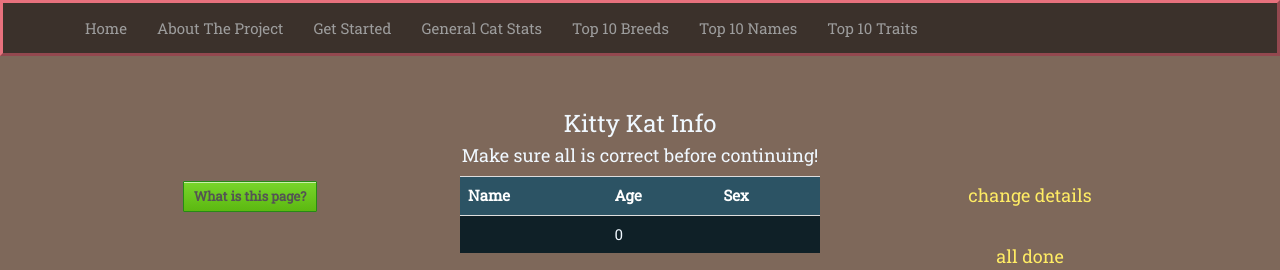
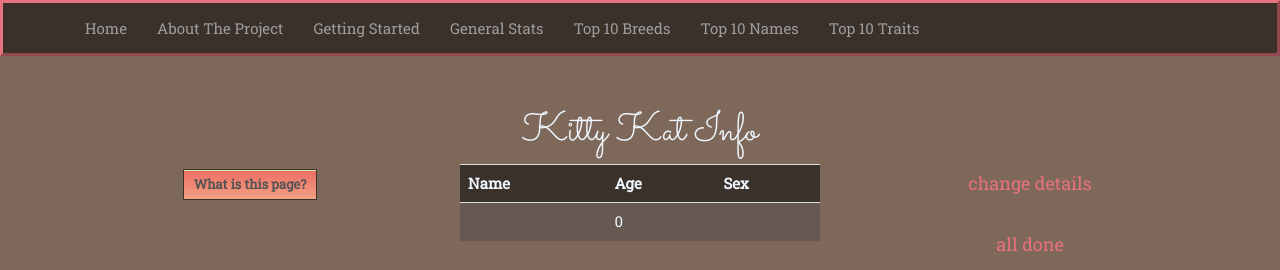
Before and after one commit to Victoria-Rhine/The-Cat-Project, an ASP.NET MVC app: page /Cats/Details in a window 1280 px wide. Shown: the top 270 px of the page. Run offline with ASP.NET Core 8 and stand-ins for ASP.NET MVC 5, Linux system fonts and the light colour scheme; the project's own start-up code is not run, and a stand-in starts its controllers and pages; some libraries are stand-ins or nearby versions.

Commit message:
Restyled Cat Details page

```diff
--- a/TheCatProject/Content/Site.css
+++ b/TheCatProject/Content/Site.css
@@ -14,6 +14,11 @@ body {
 #title {
     font-family: Sacramento;
     font-size: 50px;
+}
+
+#pageheaders {
+    font-family: Sacramento;
+    font-size: 40px;
 }
 
 #homeform {
@@ -36,6 +41,7 @@ body {
 .boxes {
     background-color: grey;
     margin-top: 10px;
+    outline-width: 0;
 }
 
 /* Set padding to keep content from hitting the edges */
@@ -64,7 +70,7 @@ div {
 
 /* unvisited link */
 a:link {
-    color: #ffec64;
+    color: #E7717D;
 }
 
 /* visited link */
@@ -74,20 +80,20 @@ a:visited {
 
 /* mouse over link */
 a:hover {
-    color: darkslategray;
+    color: #ffec64;
 }
 
 /* selected link */
 a:active {
-    color: #ffec64;
+    color: #E7717D;
 }
 
 .myButton {
     box-shadow: inset 0px 1px 0px 0px #caefab;
-    background: linear-gradient(to bottom, #77d42a 5%, #5cb811 100%);
-    background-color: #77d42a;
+    background: linear-gradient(to bottom, #EC6F66 5%, #F3A183 100%);
+    background-color: #699644;
     border-radius: 1px;
-    border: 1px solid #268a16;
+    border: 1px solid #3b312b;
     display: inline-block;
     cursor: pointer;
     color: #545354;
@@ -97,11 +103,12 @@ a:active {
     padding: 5px 10px;
     text-decoration: none;
     margin-top: 5px;
+    outline-width: 0;
 }
 
     .myButton:hover {
-        background: linear-gradient(to bottom, #5cb811 5%, #77d42a 100%);
-        background-color: #5cb811;
+        background: linear-gradient(to bottom, #F3A183 5%, #EC6F66 100%);
+        background-color: #699644;
     }
 
     .myButton:active {
@@ -124,14 +131,14 @@ th, td {
 }
 
 table#t01 tr:nth-child(even) {
-    background-color: #0F2027
+    background-color: #665951;
 }
 
 table#t01 tr:nth-child(odd) {
-    background-color: #203A43
+    background-color: #594a40;
 }
 
 table#t01 th {
-    background-color: #2C5364;
-    color: white;
+    background-color: #3b312b;
+    color: aliceblue;
 }
--- a/TheCatProject/Views/Cats/Details.cshtml
+++ b/TheCatProject/Views/Cats/Details.cshtml
@@ -4,8 +4,7 @@
     ViewBag.Title = "Details";
 }
 
-<h3>Kitty Kat Info</h3>
-<h4>Make sure all is correct before continuing!</h4>
+<h3 id="pageheaders">Kitty Kat Info</h3>
 
 <div class="row">
     <div class="col-md-4">
@@ -31,7 +30,7 @@
                 </td>
             </tr>
         </table>
-        <img src="https://www.pinclipart.com/picdir/big/490-4902220_permalink-to-99-awesome-black-cat-png-ideas.png" class="img-fluid" width="350" height="241" />
+        <img src="~/Content/Images/cat2.png" class="img-fluid" width="350" height="350" />
     </div>
     <div class="col-md-4">
         <h4>@Html.ActionLink("change details", "Edit", new { id = Model.ID })</h4>
--- a/TheCatProject/Views/Shared/_Layout.cshtml
+++ b/TheCatProject/Views/Shared/_Layout.cshtml
@@ -16,14 +16,13 @@
                     <span class="icon-bar"></span>
                     <span class="icon-bar"></span>
                 </button>
-
             </div>
             <div class="navbar-collapse collapse">
                 <ul class="nav navbar-nav">
                     <li>@Html.ActionLink("Home", "Create", "Cats")</li>
                     <li>@Html.ActionLink("About The Project", "About", "Information")</li>
-                    <li>@Html.ActionLink("Get Started", "BeforeYouStart", "Information")</li>
-                    <li>@Html.ActionLink("General Cat Stats", "Create", "Cats")</li>
+                    <li>@Html.ActionLink("Getting Started", "BeforeYouStart", "Information")</li>
+                    <li>@Html.ActionLink("General Stats", "Create", "Cats")</li>
                     <li>@Html.ActionLink("Top 10 Breeds", "Create", "Cats")</li>
                     <li>@Html.ActionLink("Top 10 Names", "Create", "Cats")</li>
                     <li>@Html.ActionLink("Top 10 Traits", "Create", "Cats")</li>
```
